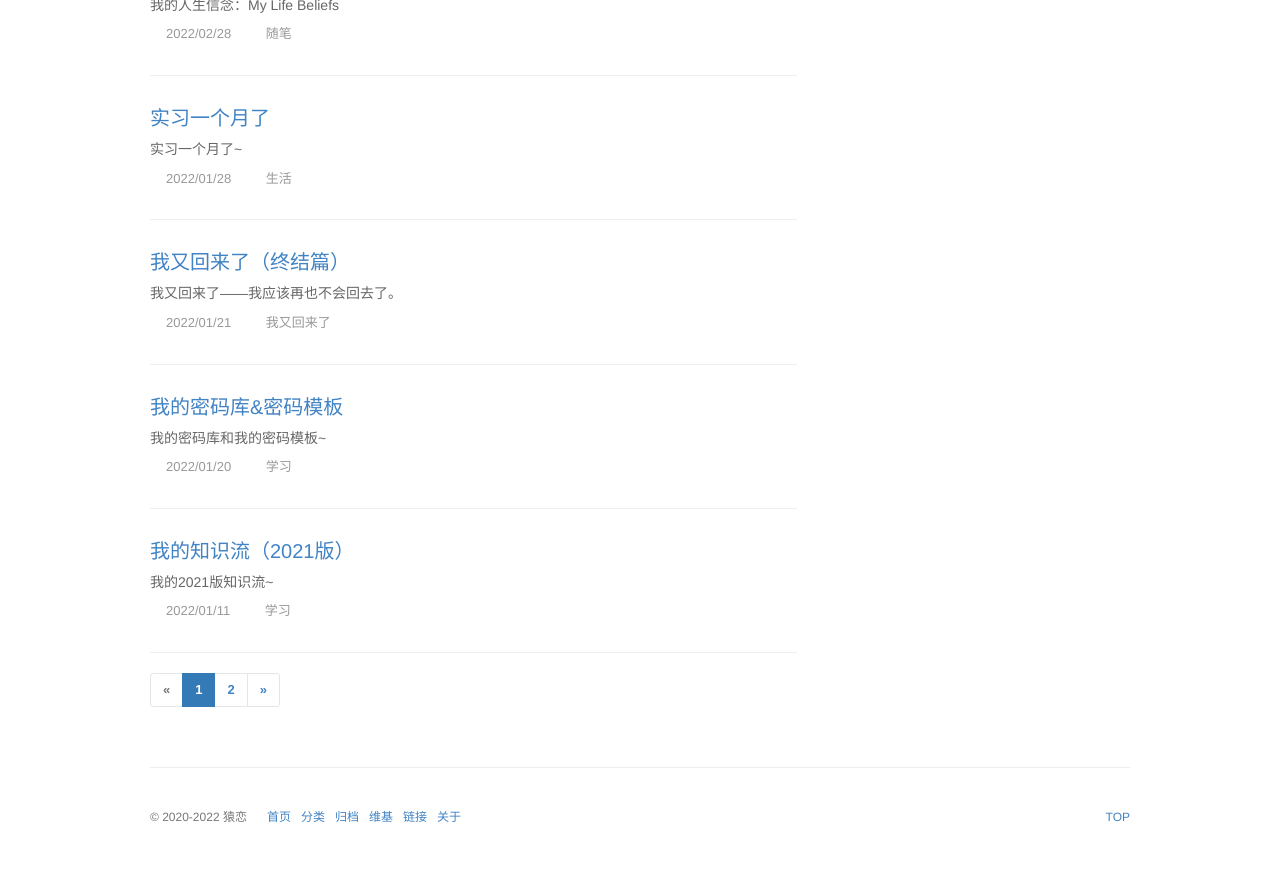
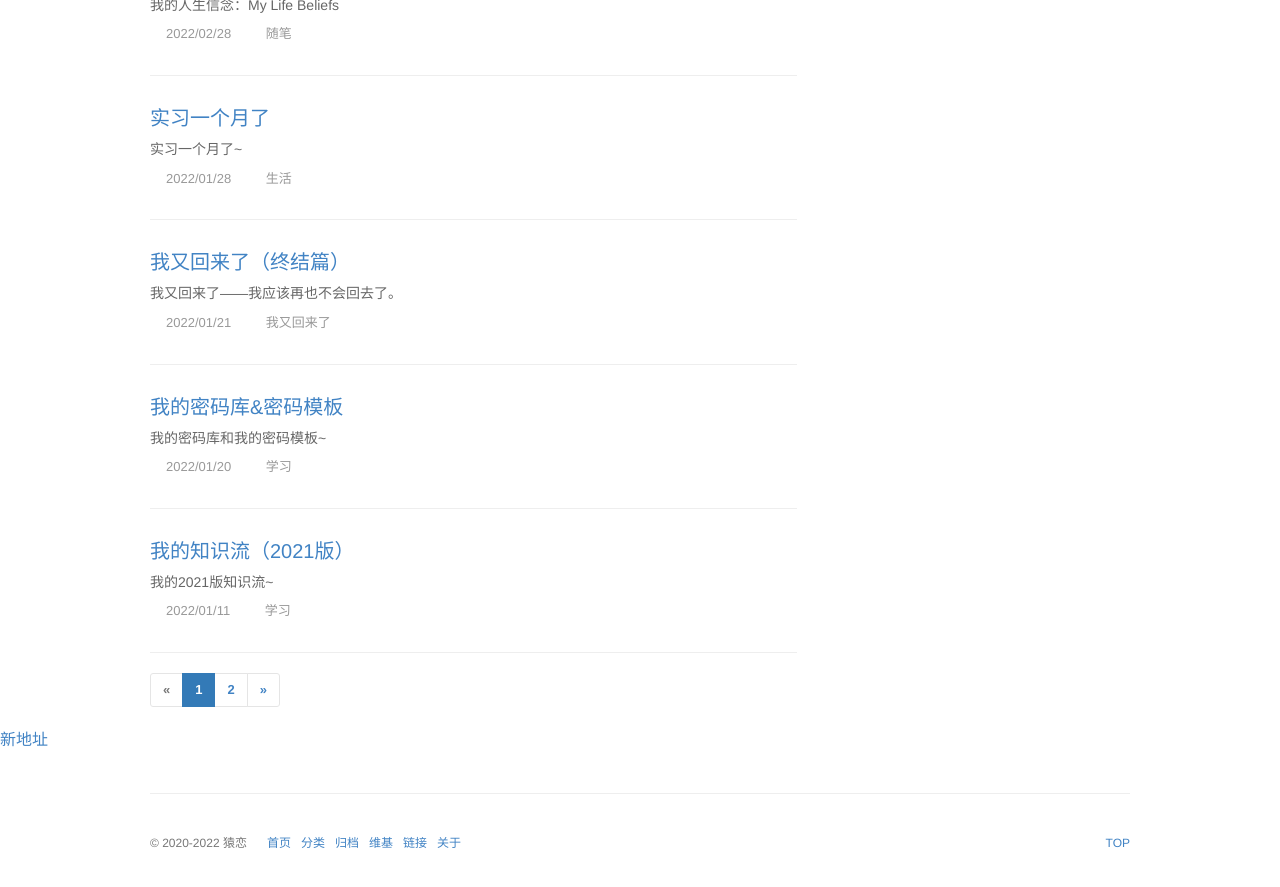
Before and after one commit to leewint/leewint.github.io, a Jekyll site: the page built from index.html, in a window 1280 px wide and 900 px high, scrolled down 1073 px. Shown: the top 887 px of the window. Built offline with Jekyll 4.4.1, drawn with Linux system fonts in a browser that asks for light colours; some web fonts are replaced; the list of posts is cut into pages by our own code; comment, search, counter and statistics services are not loaded; a style sheet for code colours, icons or effects is not loaded.

Commit message:
Update index.html

```diff
--- a/index.html
+++ b/index.html
@@ -139,3 +139,4 @@ comments: false
     <!-- /pagination -->
 </section>
 <!-- /section.content -->
+<a href="apelove.top"> 新地址</a>
```
